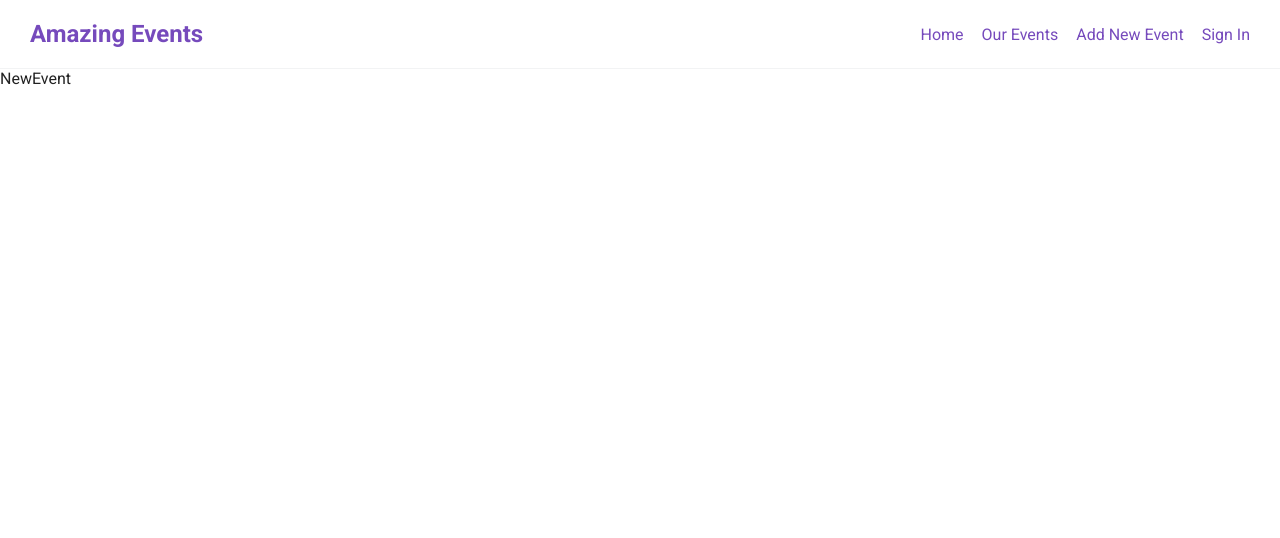
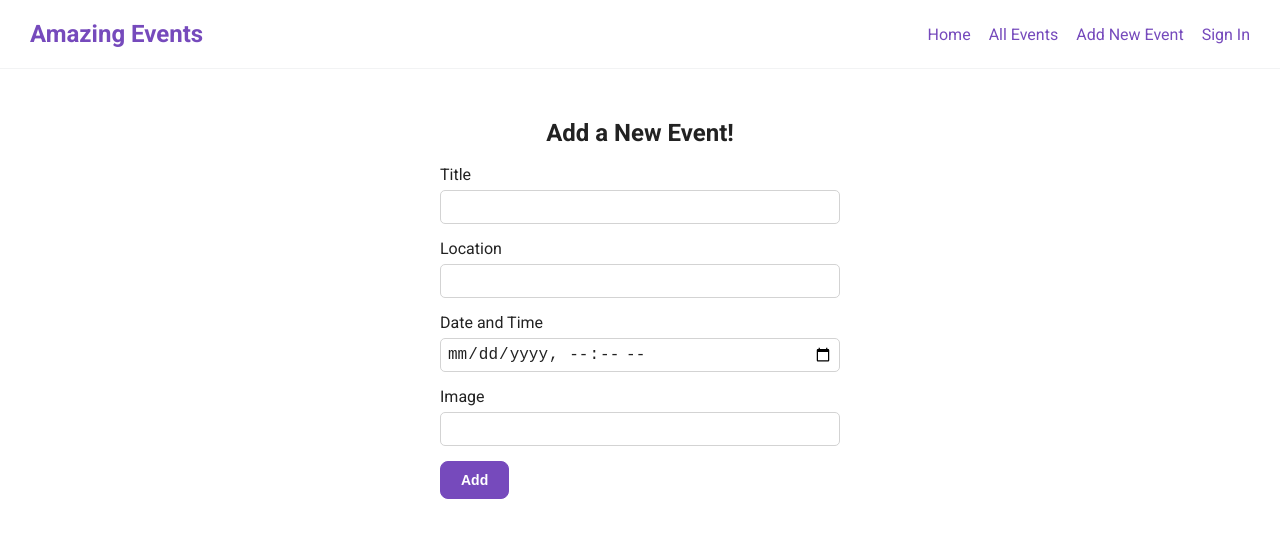
Before and after one commit to HugoAB/events-app, a React (Create React App) app: page /new-event in a window 1280 px wide. Shown: the top 538 px of the page. Built offline with nearby package versions, Linux system fonts and the light colour scheme; no server answers; the database is empty.

Commit message:
Add new event page

```diff
--- a/src/App.js
+++ b/src/App.js
@@ -1,67 +1,97 @@
-import React from 'react';
+import React, { useEffect, useState } from 'react';
 import { BrowserRouter as Router, Routes, Route } from 'react-router-dom';
+import { addDoc, collection, getDocs } from 'firebase/firestore';
 import Events from './pages/Events';
 import Navbar from './UI/Navbar';
 import Home from './pages/Home';
 import Login from './pages/Login';
 import Register from './pages/Register';
 import NewEvent from './pages/NewEvent';
+import { db } from './firebase';
 
-const dummyEvents = [
-  {
-    id: 1,
-    title: 'Olimpia vs Libertad',
-    imageUrl: 'https://media.tycsports.com/files/2023/03/19/546839/olimpia-libertad-resultado-goles-y-resumen-del-partido_862x485_wmk.webp',
-    location: 'Asuncion, Paraguay',
-    date: '12-12-2005',
-  },
-  {
-    id: 2,
-    title: 'Olimpia vs Cerro Porteño',
-    imageUrl: 'https://media.tycsports.com/files/2021/04/20/260970/cerro-porteno-reibe-a-olimpia-para-disputar-el-superclasico_862x485.jpg',
-    location: 'Asuncion, Paraguay',
-    date: '28-12-2005',
-  },
-  {
-    id: 3,
-    title: 'Olimpia vs Cerro Porteño',
-    imageUrl: 'https://media.tycsports.com/files/2021/04/20/260970/cerro-porteno-reibe-a-olimpia-para-disputar-el-superclasico_862x485.jpg',
-    location: 'Asuncion, Paraguay',
-    date: '28-12-2005',
-  },
-  {
-    id: 4,
-    title: 'Olimpia vs Cerro Porteño',
-    imageUrl: 'https://media.tycsports.com/files/2021/04/20/260970/cerro-porteno-reibe-a-olimpia-para-disputar-el-superclasico_862x485.jpg',
-    location: 'Asuncion, Paraguay',
-    date: '28-12-2005',
-  },
-  {
-    id: 5,
-    title: 'Olimpia vs Cerro Porteño',
-    imageUrl: 'https://media.tycsports.com/files/2021/04/20/260970/cerro-porteno-reibe-a-olimpia-para-disputar-el-superclasico_862x485.jpg',
-    location: 'Asuncion, Paraguay',
-    date: '28-12-2005',
-  },
-  {
-    id: 6,
-    title: 'Olimpia vs Cerro Porteño',
-    imageUrl: 'https://media.tycsports.com/files/2021/04/20/260970/cerro-porteno-reibe-a-olimpia-para-disputar-el-superclasico_862x485.jpg',
-    location: 'Asuncion, Paraguay',
-    date: '28-12-2005',
-  },
-];
+// const dummyEvents = [
+//   {
+//     id: 1,
+//     title: 'Olimpia vs Libertad',
+//     imageUrl: 'https://media.tycsports.com/files/2023/03/19/546839/olimpia-libertad-resultado-goles-y-resumen-del-partido_862x485_wmk.webp',
+//     location: 'Asuncion, Paraguay',
+//     date: '12-12-2005',
+//   },
+//   {
+//     id: 2,
+//     title: 'Olimpia vs Cerro Porteño',
+//     imageUrl: 'https://media.tycsports.com/files/2021/04/20/260970/cerro-porteno-reibe-a-olimpia-para-disputar-el-superclasico_862x485.jpg',
+//     location: 'Asuncion, Paraguay',
+//     date: '28-12-2005',
+//   },
+//   {
+//     id: 3,
+//     title: 'Olimpia vs Cerro Porteño',
+//     imageUrl: 'https://media.tycsports.com/files/2021/04/20/260970/cerro-porteno-reibe-a-olimpia-para-disputar-el-superclasico_862x485.jpg',
+//     location: 'Asuncion, Paraguay',
+//     date: '28-12-2005',
+//   },
+//   {
+//     id: 4,
+//     title: 'Olimpia vs Cerro Porteño',
+//     imageUrl: 'https://media.tycsports.com/files/2021/04/20/260970/cerro-porteno-reibe-a-olimpia-para-disputar-el-superclasico_862x485.jpg',
+//     location: 'Asuncion, Paraguay',
+//     date: '28-12-2005',
+//   },
+//   {
+//     id: 5,
+//     title: 'Olimpia vs Cerro Porteño',
+//     imageUrl: 'https://media.tycsports.com/files/2021/04/20/260970/cerro-porteno-reibe-a-olimpia-para-disputar-el-superclasico_862x485.jpg',
+//     location: 'Asuncion, Paraguay',
+//     date: '28-12-2005',
+//   },
+//   {
+//     id: 6,
+//     title: 'Olimpia vs Cerro Porteño',
+//     imageUrl: 'https://media.tycsports.com/files/2021/04/20/260970/cerro-porteno-reibe-a-olimpia-para-disputar-el-superclasico_862x485.jpg',
+//     location: 'Asuncion, Paraguay',
+//     date: '28-12-2005',
+//   },
+// ];
 
 function App() {
+  const [events, setEvents] = useState([]);
+
+  const fetchEvents = async () => {
+    await getDocs(collection(db, 'events'))
+      .then((results) => {
+        const newData = results.docs.map((doc) => ({ ...doc.data(), id: doc.id }));
+        setEvents(newData);
+      });
+  };
+
+  useEffect(() => {
+    fetchEvents();
+  }, []);
+
+  const addEvent = async () => {
+    try {
+      const docRef = await addDoc(collection(db, 'events'), {
+        title: 'LOL',
+        location: 'ASU',
+        dateTime: new Date(),
+        image: 'https://www.paraguaytv.gov.py/wp-content/uploads/2016/01/costanera-11.jpg',
+      });
+      console.log(docRef.id);
+    } catch (error) {
+      //
+    }
+  };
+
   return (
     <Router>
       <Navbar />
       <Routes>
         <Route path="/" element={<Home />} />
-        <Route path="/events" element={<Events events={dummyEvents} />} />
+        <Route path="/events" element={<Events events={events} />} />
         <Route path="/sign-in" element={<Login />} />
         <Route path="/sign-up" element={<Register />} />
-        <Route path="/new-event" element={<NewEvent />} />
+        <Route path="/new-event" element={<NewEvent addNewEvent={addEvent} />} />
       </Routes>
     </Router>
   );
--- a/src/UI/Navbar.jsx
+++ b/src/UI/Navbar.jsx
@@ -42,7 +42,7 @@ function Navbar() {
             <Link to="/" onClick={closeMenu}>Home</Link>
           </li>
           <li>
-            <Link to="/events" onClick={closeMenu}>Our Events</Link>
+            <Link to="/events" onClick={closeMenu}>All Events</Link>
           </li>
           <li>
             <Link to="/new-event" onClick={closeMenu}>Add New Event</Link>
--- a/src/components/EventItem.jsx
+++ b/src/components/EventItem.jsx
@@ -5,12 +5,18 @@ function EventItem({ event }) {
   return (
     <div className={styles.item}>
       <div className={styles.imgContainer}>
-        <img src={event.imageUrl} alt={event.title} />
+        <img src={event.image} alt={event.title} />
       </div>
       <div>
         <p className={styles.title}>{event.title}</p>
-        <p className={styles.location}>{event.location}</p>
-        <p className={styles.date}>{event.date}</p>
+        <p className={styles.location}>
+          <span>Location: </span>
+          {event.location}
+        </p>
+        <p className={styles.date}>
+          <span>Date: </span>
+          {event.date}
+        </p>
       </div>
     </div>
   );
--- a/src/components/EventItem.module.css
+++ b/src/components/EventItem.module.css
@@ -42,6 +42,16 @@
 	margin-bottom: 8px;
 }
 
+.location span,
+.date span {
+	font-weight: 700;
+}
+
+.location,
+.date {
+	font-size: 14px;
+}
+
 @media (max-width: 720px) {
 	.item {
 		max-width: 80%;
--- a/src/pages/Events.jsx
+++ b/src/pages/Events.jsx
@@ -1,14 +1,22 @@
 import React from 'react';
+import { Link } from 'react-router-dom';
 import EventItem from '../components/EventItem';
 import styles from './Events.module.css';
 
 function Events({ events }) {
   return (
-    <div className={styles.events}>
-      {events.map((event) => (
-        <EventItem key={event.id} event={event} />
+    <>
+      <h1 className={styles.title}>Available Events</h1>
+      <p className={styles.newEventLink}>
+        <Link to="/new-event">Click here </Link>
+        to add an Event
+      </p>
+      <div className={styles.events}>
+        {events.map((event) => (
+          <EventItem key={event.id} event={event} />
       ))}
-    </div>
+      </div>
+    </>
   );
 }
 
--- a/src/pages/Events.module.css
+++ b/src/pages/Events.module.css
@@ -5,7 +5,17 @@
 	flex-wrap: wrap;
 	width: 1100px;
 	max-width: 90%;
-	margin: 50px auto;
+	margin: 30px auto;
+}
+
+.title {
+	color: #222222;
+	text-align: center;
+	margin: 30px;
+}
+
+.newEventLink {
+	text-align: center;
 }
 
 @media (max-width: 1100px) {
--- a/src/pages/NewEvent.jsx
+++ b/src/pages/NewEvent.jsx
@@ -1,8 +1,84 @@
-import React from 'react';
+import React, { useState } from 'react';
+import styles from './NewEvent.module.css';
 
-function NewEvent() {
+function NewEvent({ addNewEvent }) {
+  const [title, setTitle] = useState('');
+  const [location, setLocation] = useState('');
+  const [dateTime, setDateTime] = useState('');
+  const [image, setImage] = useState('');
+
+  const titleChangeHandler = (e) => {
+    setTitle(e.target.value);
+  };
+
+  const locationChangeHandler = (e) => {
+    setLocation(e.target.value);
+  };
+
+  const dateTimeChangeHandler = (e) => {
+    setDateTime(e.target.value);
+  };
+
+  const imageChangeHandler = (e) => {
+    setImage(e.target.value);
+  };
+
+  const formSubmitHandler = (e) => {
+    e.preventDefault();
+    const newEvent = {
+      title,
+      location,
+      dateTime,
+      image,
+    };
+    addNewEvent(newEvent);
+    setTitle('');
+    setLocation('');
+    setDateTime('');
+    setImage('');
+  };
+
   return (
-    <div>NewEvent</div>
+    <form onSubmit={formSubmitHandler} className={styles.newEvent}>
+      <h2>Add a New Event!</h2>
+      <label htmlFor="title">
+        <span>Title</span>
+        <input
+          type="text"
+          id="title"
+          value={title}
+          onChange={titleChangeHandler}
+        />
+      </label>
+      <label htmlFor="location">
+        <span>Location</span>
+        <input
+          type="text"
+          id="location"
+          value={location}
+          onChange={locationChangeHandler}
+        />
+      </label>
+      <label htmlFor="date">
+        <span>Date and Time</span>
+        <input
+          type="datetime-local"
+          id="date"
+          value={dateTime}
+          onChange={dateTimeChangeHandler}
+        />
+      </label>
+      <label htmlFor="image">
+        <span>Image</span>
+        <input
+          type="text"
+          id="image"
+          value={image}
+          onChange={imageChangeHandler}
+        />
+      </label>
+      <button type="submit">Add</button>
+    </form>
   );
 }
 
--- /dev/null
+++ b/src/pages/NewEvent.module.css
@@ -0,0 +1,35 @@
+.newEvent {
+  width: 400px;
+  max-width: 85%;
+  margin: 50px auto 0;
+}
+
+.newEvent label {
+  display: block;
+  margin-bottom: 15px;
+}
+
+.newEvent label span {
+  display: block;
+  margin-bottom: 6px;
+}
+
+.newEvent h2 {
+  text-align: center;
+  margin-bottom: 18px;
+}
+
+.newEvent button {
+  border: 1px solid #764ABC;
+  border-radius: 8px;
+  background-color: #764ABC;
+  color: #FFF;
+  padding: 10px 20px;
+  font-size: 14px;
+  font-weight: 700;
+  cursor: pointer;
+}
+
+.newEvent button:hover {
+  background-color: #875eca;
+}
```
